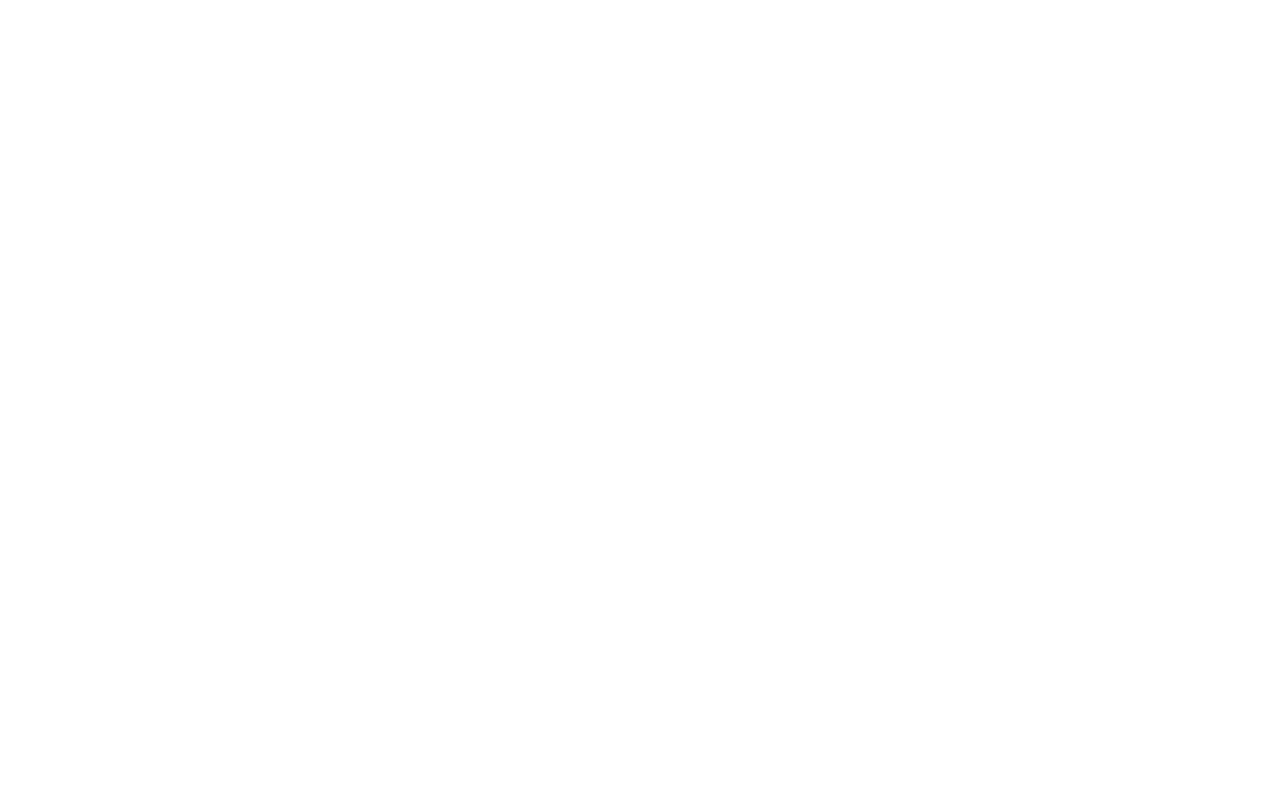
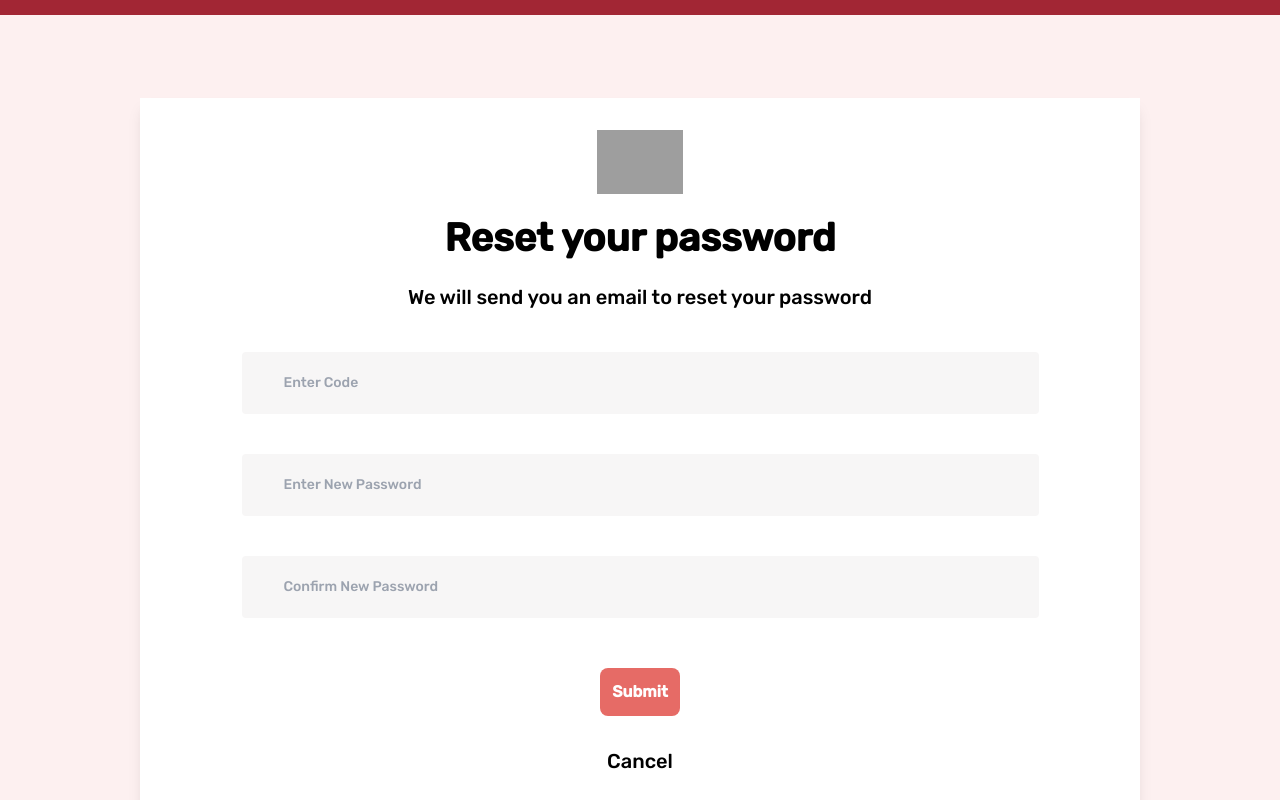
Before and after one commit to AfoDyDigitals/LiquorHaven, a React (Vite) app: page /forgotpassword/code in a window 1280 px wide. Before the commit this address had no page. Shown: the part 240-1040 px from the top of the page. Before the commit the page ends 800 px from the top, so only its background shows below. Built offline with nearby package versions, Linux system fonts and the light colour scheme; grey boxes are pictures that could not be loaded.

Commit message:
still working very tired

```diff
--- a/src/App.jsx
+++ b/src/App.jsx
@@ -5,8 +5,8 @@
 import Product from "./Pages/Product";
 import { SignIn } from "./Pages/SignIn";
 import AboutUs from "./Pages/AboutUs";
-// import ResetPasswordCode from "./Pages/ResetPasswordCode";
-// import ResetPasswordMail from "./Pages/ResetPasswordMail";
+import ResetPasswordCode from "./Pages/ResetPasswordCode";
+import ResetPasswordMail from "./Pages/ResetPasswordMail";
 
 function App() {
   return (
@@ -15,10 +15,10 @@
         <Route path="/" element={<Home />} />
         <Route path="/product" element={<Product />} />
         <Route path="/signin" element={<SignIn />} />
+        <Route path="/forgotpassword" element={<ResetPasswordMail />} />
+        <Route path="/forgotpassword/code" element={<ResetPasswordCode />} />
         <Route path="/about" element={<AboutUs />} />
       </Routes>
-        {/* <ResetPasswordMail /> */}
-        {/* <ResetPasswordCode /> */}
     </Router>
   );
 }
--- a/src/Components/SubmitButton.jsx
+++ b/src/Components/SubmitButton.jsx
@@ -1,11 +1,12 @@
-import React from 'react'
+import React from "react";
+import { Link } from "react-router-dom";
 
 function SubmitButton() {
   return (
-    <button className='font-rubik text-white text-[16px] font-semibold p-[12px] rounded-[8px] bg-[#E66B66]'>
-        Submit
+    <button className="font-rubik text-white text-[16px] font-semibold p-[12px] rounded-[8px] bg-[#E66B66] cursor-pointer ">
+      <Link to="/forgotpassword/code">Submit</Link>
     </button>
-  )
+  );
 }
 
-export default SubmitButton
+export default SubmitButton;
--- a/src/Pages/ResetPasswordCode.jsx
+++ b/src/Pages/ResetPasswordCode.jsx
@@ -1,6 +1,7 @@
 import React from "react";
 import SubmitButton from "../Components/SubmitButton";
 import NavBar from "../Components/NavBar";
+import { Link } from "react-router-dom";
 
 function ResetPasswordCode() {
   return (
@@ -37,8 +38,8 @@
             />
           </div>
           <SubmitButton />
-          <div className="text-[13px] mt-[30px] font-normal underline underline-offset-6 mb-30px md:text-[16px] lg:text-[20px] mb-[240px]">
-            Cancel
+          <div className="text-[13px] mt-[30px] font-normal hover:underline cursor-pointer hover:underline-offset-6 mb-30px md:text-[16px] lg:text-[20px] mb-[240px]">
+            <Link to="/">Cancel</Link>
           </div>
         </div>
 
--- a/src/Pages/ResetPasswordMail.jsx
+++ b/src/Pages/ResetPasswordMail.jsx
@@ -1,6 +1,7 @@
 import React from "react";
 import SubmitButton from "../Components/SubmitButton";
 import NavBar from "../Components/NavBar";
+import { Link } from "react-router-dom";
 
 function ResetPasswordMail() {
   return (
@@ -12,16 +13,20 @@
             className="mt-[32px] md:mt-[58px]"
             src="./src/assets/ProfileIcon.svg"
           />
-          <div className="text-[20px] my-[13px] font-bold md:text-[25px] my-[15px] lg:text-[39px]">Reset your password</div>
-          <div className="text-[13px] font-normal lg:text-[20px]">We will send you an email to reset your password</div>
+          <div className="text-[20px] my-[13px] font-bold md:text-[25px] my-[15px] lg:text-[39px]">
+            Reset your password
+          </div>
+          <div className="text-[13px] font-normal lg:text-[20px]">
+            We will send you an email to reset your password
+          </div>
           <input
             className="bg-[#F7F6F6] w-[252px] rounded-[4px] mt-[48px] mb-[51px] text-sm font-normal py-[21px] pl-[13px]  md:w-[398px] text-base pl-[21px]  lg:w-[797px] text-[20px] mt-[90px] pl-[42px] "
             type=" "
             placeholder="Email address"
           />
           <SubmitButton />
-          <div className="text-[13px] mt-[30px] font-normal underline underline-offset-6 mb-30px md:text-[16px] lg:text-[20px] mb-[240px]">
-            Cancel
+          <div className="text-[13px] mt-[30px] font-normal hover:underline hover:underline-offset-6 mb-30px md:text-[16px] lg:text-[20px] mb-[240px] cursor-pointer ">
+            <Link to="/">Cancel</Link>
           </div>
         </div>
 
--- a/src/Pages/SignIn.jsx
+++ b/src/Pages/SignIn.jsx
@@ -1,6 +1,7 @@
 import React, { useState } from "react";
 import NavBar from "../Components/NavBar";
 import { default_img } from "../assets";
+import { Link } from "react-router-dom";
 
 export const SignIn = () => {
   // State variables to store user input
@@ -69,7 +70,7 @@
                   Forgot your password?
                 </p>
                 <p className="leading-none text-[12px] md:text-[16px] lg:text-[20px] font-[400] text-[#E66B66] hover:underline hover:cursor-pointer">
-                  Click here
+                  <Link to="/forgotpassword">click here</Link>{" "}
                 </p>
               </div>
               {/* Sign In button */}
```
